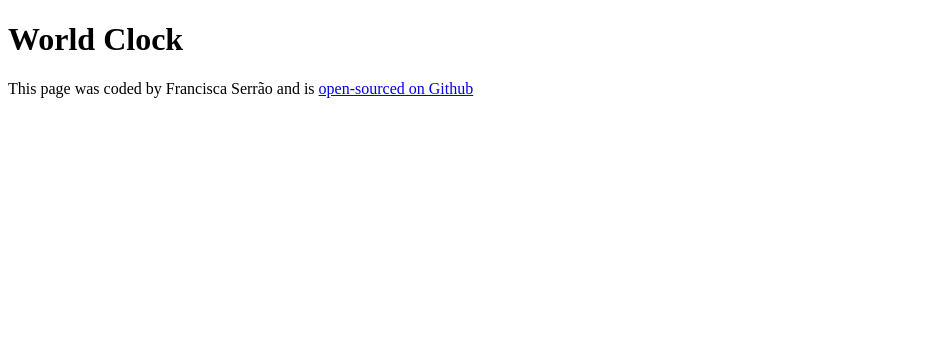
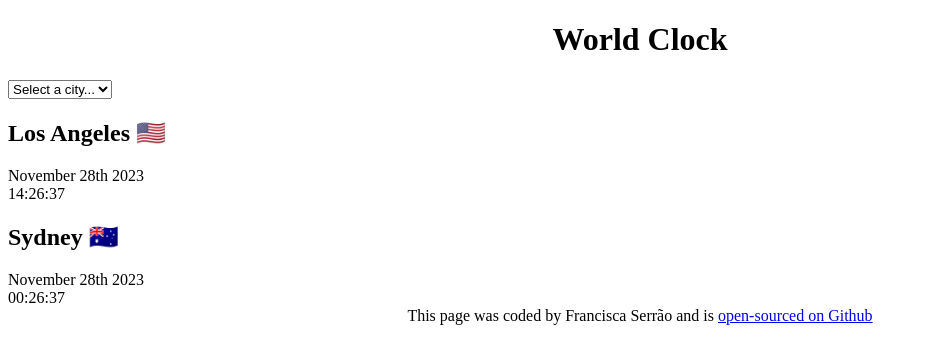
Before and after one commit to franciscaserrao/World-clock, a plain HTML site: page index.html in a window 1280 px wide. Shown: the whole page, without its empty margins (0-927 px from the left). Drawn offline with Linux system fonts and the light colour scheme.

Commit message:
Added basic HTML

```diff
--- a/css/style.css
+++ b/css/style.css
@@ -0,0 +1,4 @@
+h1,
+footer {
+  text-align: center;
+}
--- a/index.html
+++ b/index.html
@@ -4,9 +4,28 @@
     <meta charset="UTF-8" />
     <meta name="viewport" content="width=device-width, initial-scale=1.0" />
     <title>World Clock</title>
+    <link rel="stylesheet" href="css/style.css" />
   </head>
   <body>
-    <h1>World Clock</h1>
+    <div class="container">
+      <h1>World Clock</h1>
+      <select>
+        <option value="">Select a city...</option>
+        <option value="London">London</option>
+        <option value="New York">New York</option>
+        <option value="Auckland">Auckland</option>
+      </select>
+      <div clss="city">
+        <h2>Los Angeles 🇺🇸</h2>
+        <div class="date">November 28th 2023</div>
+        <div class="time">14:26:37</div>
+      </div>
+      <div clss="city">
+        <h2>Sydney 🇦🇺</h2>
+        <div class="date">November 28th 2023</div>
+        <div class="time">00:26:37</div>
+      </div>
+    </div>
     <footer>
       This page was coded by Francisca Serrão and is
       <a href="https://github.com/franciscaserrao/World-clock" target="_blank"
```
